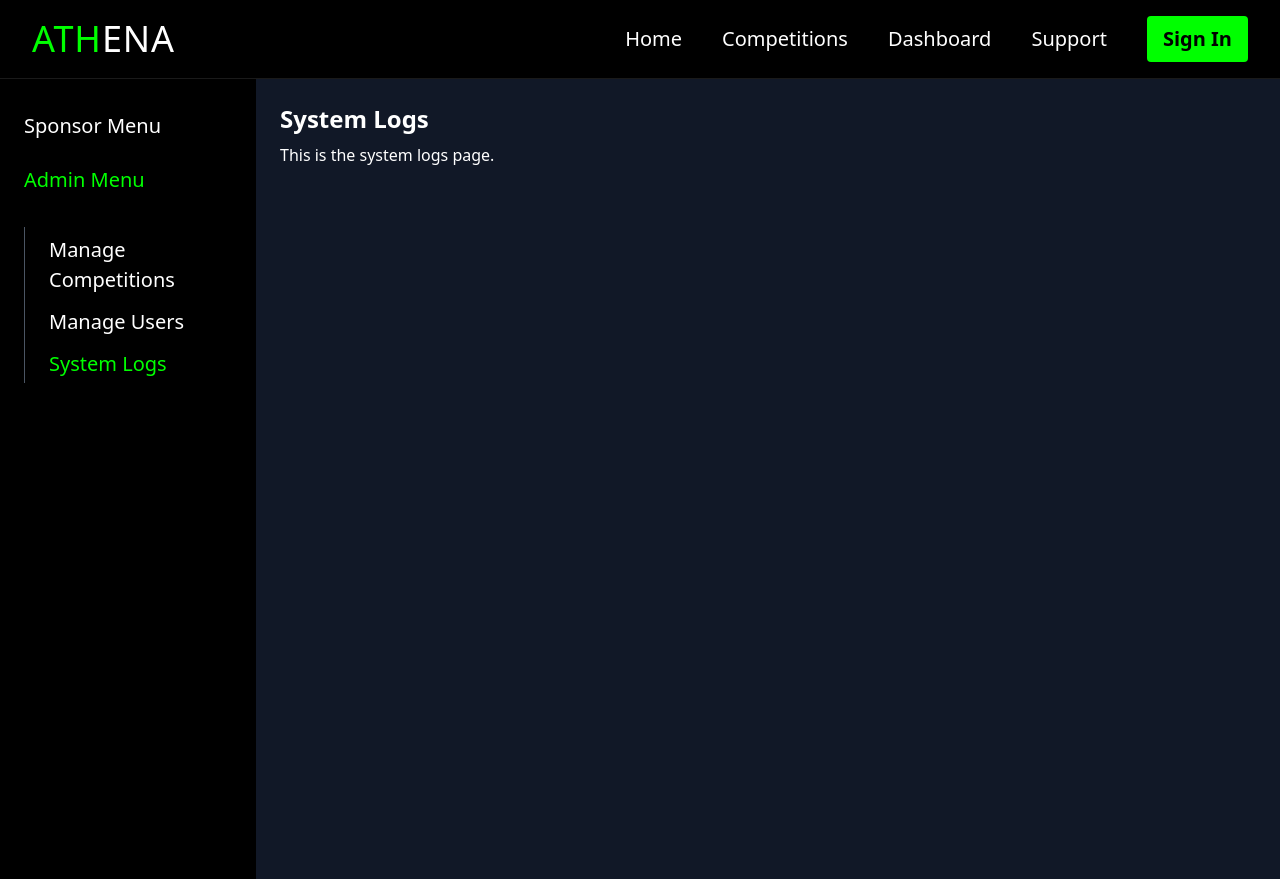
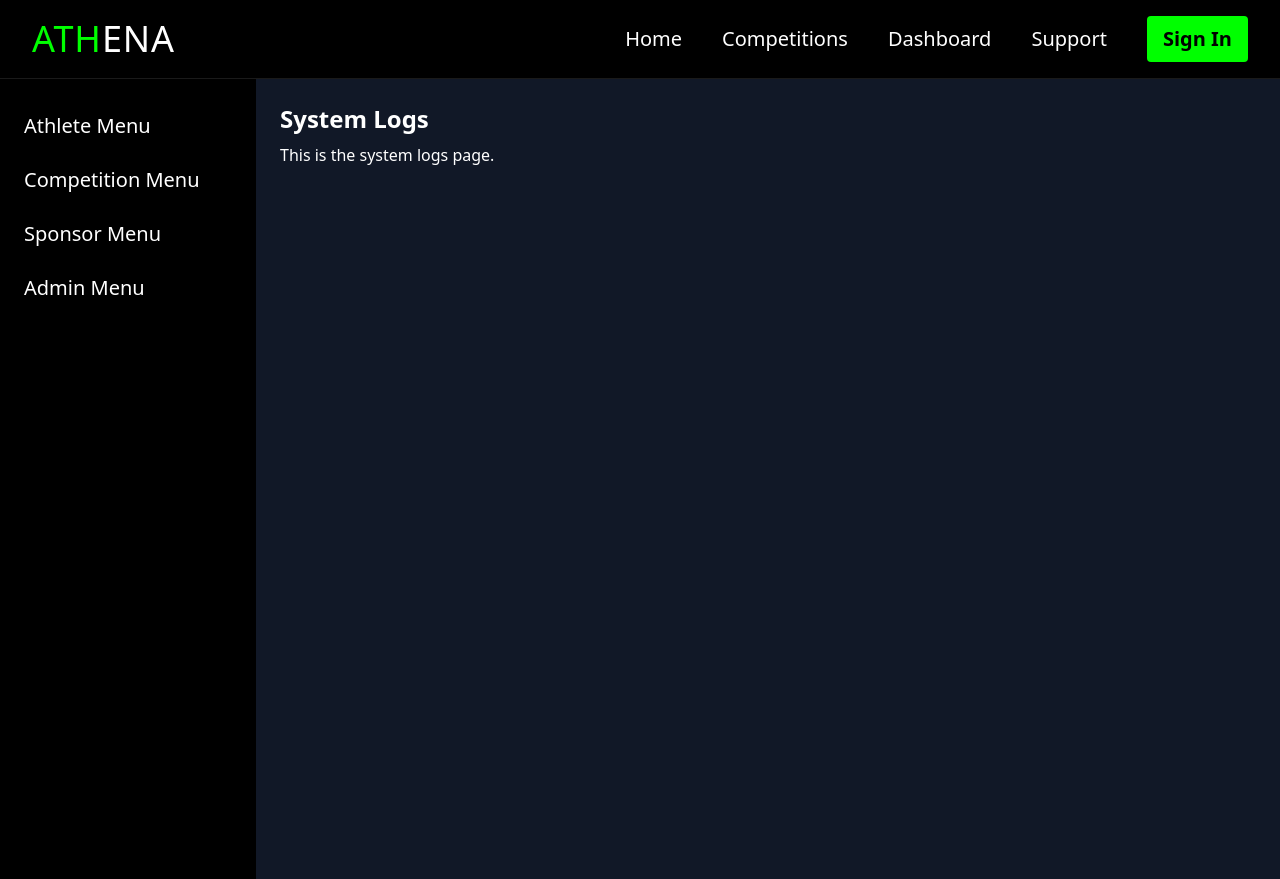
Before and after one commit to caldefenwycke/athena, a Next.js app: page /dashboard/admin/system-logs in a window 1280 px wide. Built offline with nearby package versions, Linux system fonts and the light colour scheme.

Commit message:
sidebar update

```diff
--- a/components/DashboardSidebar.tsx
+++ b/components/DashboardSidebar.tsx
@@ -1,6 +1,6 @@
 import Link from 'next/link';
 import { useRouter } from 'next/router';
-import { useEffect, useState } from 'react';
+import { useState } from 'react';
 
 interface MenuItem {
   id: string;
@@ -16,67 +16,52 @@ interface MenuSection {
 
 const menuSections: MenuSection[] = [
   {
+    id: 'athlete',
+    title: 'Athlete Menu',
+    items: [
+      { id: 'profile', label: 'Profile', path: '/dashboard/athlete/profile' },
+      { id: 'bio', label: 'Bio', path: '/dashboard/athlete/bio' },
+      { id: 'athlete-competitions', label: 'Athlete Competitions', path: '/dashboard/athlete/athlete-competitions' },
+      { id: 'athlete-performance', label: 'Athlete Performance', path: '/dashboard/athlete/athlete-performance' },
+    ],
+  },
+  {
+    id: 'competition',
+    title: 'Competition Menu',
+    items: [
+      { id: 'my-competitions', label: 'My Competitions', path: '/dashboard/competition/my-competitions' },
+      { id: 'new-competition', label: 'New Competition', path: '/dashboard/competition/new-competition' },
+    ],
+  },
+  {
     id: 'sponsor',
     title: 'Sponsor Menu',
     items: [
-    {
-      id: 'sponsorships',
-      label: 'Sponsorships',
-      path: '/dashboard/sponsor/sponsorships', // ✅ match file path
-    },
+      { id: 'my-sponsorships', label: 'My Sponsorships', path: '/dashboard/sponsor/my-sponsorships' },
+      { id: 'manage-sponsorships', label: 'Manage Sponsorships', path: '/dashboard/sponsor/manage-sponsorships' },
     ],
   },
   {
     id: 'admin',
     title: 'Admin Menu',
     items: [
-    {
-      id: 'manage-competitions',
-      label: 'Manage Competitions',
-      path: '/dashboard/admin/manage-competitions',
+      { id: 'manage-competitions', label: 'Manage Competitions', path: '/dashboard/admin/manage-competitions' },
+      { id: 'manage-users', label: 'Manage Users', path: '/dashboard/admin/manage-users' },
+      { id: 'system-logs', label: 'System Logs', path: '/dashboard/admin/system-logs' },
+    ],
   },
-    {
-      id: 'manage-users', // ✅ updated ID
-      label: 'Manage Users', // ✅ fixed label
-      path: '/dashboard/admin/manage-users', // ✅ update path to match new file
-    },
-    {
-      id: 'system-logs',
-      label: 'System Logs',
-      path: '/dashboard/admin/system-logs',
-    },
-  ],
-}
 ];
 
 export default function DashboardSidebar() {
   const router = useRouter();
-
-  const findCurrentSection = () => {
-    for (const section of menuSections) {
-      if (section.items.some(item => router.pathname.startsWith(item.path))) {
-        return section.id;
-      }
-    }
-    return '';
-  };
-
-  const [expanded, setExpanded] = useState<string>('');
-
-  useEffect(() => {
-    const current = findCurrentSection();
-    setExpanded(current);
-  }, [router.pathname]);
+  const [expanded, setExpanded] = useState<string | null>(null);
 
   const handleToggle = (id: string) => {
-    setExpanded(prev => (prev === id ? '' : id));
+    setExpanded(prev => (prev === id ? null : id));
   };
-
-  const selectedSection = menuSections.find(section => section.id === expanded);
 
   return (
     <aside className="w-64 min-h-screen bg-black text-white pt-8 pl-6 pr-2 flex flex-col justify-start">
-      <div>
       {menuSections.map(section => (
         <div key={section.id} className="mb-6">
           <button
@@ -87,13 +72,11 @@ export default function DashboardSidebar() {
           >
             {section.title}
           </button>
-          </div>
-        ))}
-      </div>
 
-      {selectedSection && (
+          {/* Only show items if expanded */}
+          {expanded === section.id && (
             <ul className="mt-2 pl-4 border-l border-gray-600">
-          {selectedSection.items.map(item => (
+              {section.items.map(item => (
                 <li key={item.id}>
                   <Link
                     href={item.path}
@@ -107,6 +90,8 @@ export default function DashboardSidebar() {
               ))}
             </ul>
           )}
+        </div>
+      ))}
     </aside>
   );
 }
```
Lines whose indentation alone changed are shown as unchanged.
